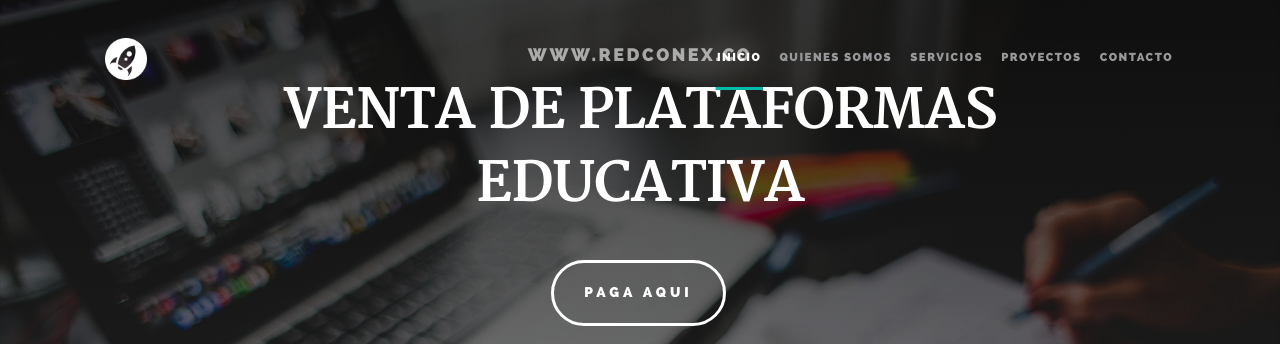
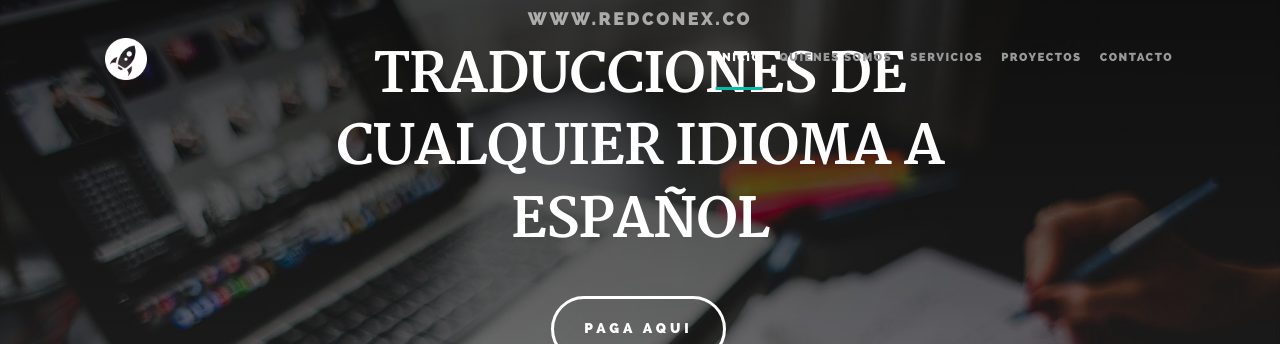
Before and after one commit to willienn8254/redconex, a plain HTML site: page index.html in a window 1280 px wide. Shown: the top 344 px of the page. Drawn offline with Linux system fonts and the light colour scheme.

Commit message:
Update index.html

```diff
--- a/index.html
+++ b/index.html
@@ -74,7 +74,7 @@
 
 
 	   			<h5>www.redconex.co</h5>
-	   			<h1>VENTA DE PLATAFORMAS EDUCATIVA</h1>
+	   			<h1>TRADUCCIONES DE CUALQUIER IDIOMA A ESPAÑOL</h1>
 
 	   			<a class="button stroke smoothscroll" href="#" title="">PAGA AQUI</a>
 				<p> <form action="https://www.paypal.com/cgi-bin/webscr" method="post" target="_top">
```
